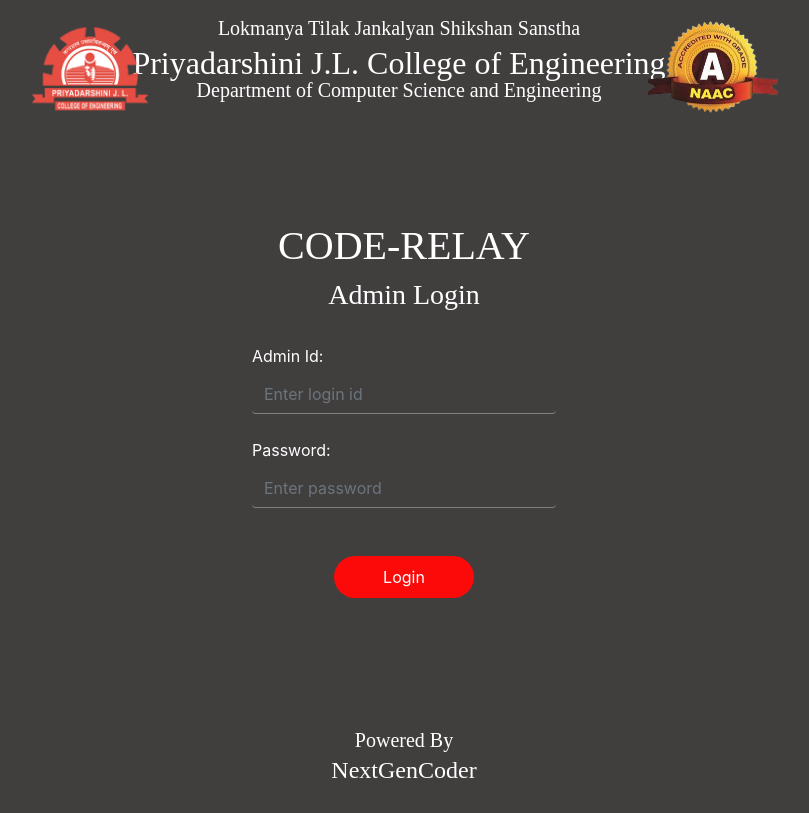
After one commit to NextGen-Coder/CodeHeist, a PHP site: page /admin/adminlogin.php in a window 1280 px wide. The commit adds this page. Shown: the whole page, without its empty margins (236-1045 px from the left). Run offline with PHP 8.4, Linux system fonts and the light colour scheme; some libraries are stand-ins or nearby versions.

Commit message:
admin folder separated

```diff
--- /dev/null
+++ b/admin/adminlogin.php
@@ -0,0 +1,107 @@
+<!DOCTYPE html>
+<html lang="en">
+
+<head>
+    <meta charset="UTF-8">
+    <meta name="viewport" content="width=device-width, initial-scale=1.0">
+    <title>Document</title>
+    <script src="../assets/bootstrap/jquery/dist/jquery.min.js"></script>
+    <link rel="stylesheet" href="../assets/bootstrap/dist/css/bootstrap.min.css">
+    <script src="../assets/bootstrap/dist/js/bootstrap.min.js"></script>
+</head>
+<style>
+    .header {
+        padding: 20px;
+        font-size: 20px;
+        font-family: serifs;
+    }
+
+    .header>p {
+        line-height: 0px;
+    }
+
+    .formdiv {
+        width: 30%;
+        padding: 40px;
+    }
+
+    .inputborder {
+        border: none;
+        border-bottom: 1px solid grey;
+    }
+
+    .inputborder:hover {
+        border: none;
+        border-bottom: 1px solid springgreen;
+    }
+
+    .fontfam {
+        font-family: 'old english';
+    }
+
+    .formbtn {
+        border-radius: 30px;
+        color: white;
+        background: #fc0a0a;
+    }
+
+    .height {
+        height: 90vh;
+    }
+
+    .img1 {
+        position: relative;
+        left: 250px;
+    }
+
+    .img2 {
+        position: relative;
+        right: 250px;
+    }
+</style>
+
+<body style="background: #413e3e">
+    <div class="height">
+        <nav class="nb navbar navbar-expand-md">
+            <img src="../assets/images/clg_logo.png" width="120px" class="img1" alt="">
+            <div class="text-center mx-auto">
+                <ul class="navbar-nav">
+                    <div class="header text-white">
+                        <p>Lokmanya Tilak Jankalyan Shikshan Sanstha</p>
+                        <h2>Priyadarshini J.L. College of Engineering</h2>
+                        <p>Department of Computer Science and Engineering</p>
+                    </div>
+                </ul>
+            </div>
+            <img src="../assets/images/naac_logo.png" width="130px" class="img2" alt="">
+        </nav>
+        <div class="formdiv container ">
+            <div class="row justify-content-center mt-5">
+                <h1 class="text-white fontfam">CODE-RELAY</h1>
+                <h3 class="text-white fontfam">Admin Login</h3>
+            </div>
+            <form action="../controller/AdminLoginController.php" method="POST">
+                <div class="form-group text-white my-4">
+                    <label for="id">Admin Id:</label>
+                    <input name="admin" type="text" style="background: #413e3e"
+                        class="inputborder form-control text-white" id="id" placeholder="Enter login id">
+                </div>
+                <div class="form-group text-white">
+                    <label for="pwd">Password:</label>
+                    <input name="pass" type="password" style="background: #413e3e"
+                        class="inputborder form-control text-white" id="password" placeholder="Enter password">
+                </div>
+
+                <div class="row justify-content-center mt-5">
+                    <button type="submit" class="btn p-2 px-5 formbtn">Login</button>
+                </div>
+            </form>
+        </div>
+    </div>
+    <div class="header text-center text-white justify-content-center">
+        <p>Powered By</p>
+        <h4>NextGenCoder</h4>
+    </div>
+</body>
+
+</html>
--- a/token.php
+++ b/admin/token.php
@@ -7,8 +7,6 @@
     <title>Document</title>
     <script src="assets/bootstrap/jquery/dist/jquery.min.js"></script>
     <link rel="stylesheet" href="assets/bootstrap/dist/css/bootstrap.min.css">
-    <link rel="stylesheet" href="https://maxcdn.bootstrapcdn.com/bootstrap/4.1.3/css/bootstrap.min.css">
-    <script src="https://maxcdn.bootstrapcdn.com/bootstrap/4.1.3/js/bootstrap.min.js"></script>
     <script src="assets/bootstrap/dist/js/bootstrap.min.js"></script>
     <link rel="stylesheet" href="login.css">
 </head>
@@ -54,7 +52,7 @@
         border-radius: 18px;
         color: white;
         padding: 6px 90px;
-        background: ;
+
     }
 
     .container1{
@@ -127,7 +125,7 @@
                 <button type="submit" class="btn p-2 px-5 formbtn">Register</button>
             </div>
             <div class="row justify-content-center mt-3">
-                <button type="submit" class="btn formbtn1 btn-info">Result Section</button>
+                <a type="submit" class="btn formbtn1 btn-info">Result Section</a>
             </div>
         </form>
     </div>
--- a/index.php
+++ b/index.php
@@ -7,8 +7,6 @@
     <title>Document</title>
     <script src="assets/bootstrap/jquery/dist/jquery.min.js"></script>
     <link rel="stylesheet" href="assets/bootstrap/dist/css/bootstrap.min.css">
-    <link rel="stylesheet" href="https://maxcdn.bootstrapcdn.com/bootstrap/4.1.3/css/bootstrap.min.css">
-    <script src="https://maxcdn.bootstrapcdn.com/bootstrap/4.1.3/js/bootstrap.min.js"></script>
     <script src="assets/bootstrap/dist/js/bootstrap.min.js"></script>
     <link rel="stylesheet" href="login.css">
 </head>
@@ -98,10 +96,10 @@
     </div>
 <div class="button1">
     <div class="row justify-content-center">
-     <button class="btn button ">Log In As Admin</button>
+     <a href="./admin/adminlogin.php"><button class="btn button ">Log In As Admin</button></a>
     </div><br>
     <div class="row mx-auto justify-content-center">
-     <button class="btn button ">Log In As User</button>
+     <a href="./login.php"><button class="btn button ">Log In As User</button></a>
     </div>
 </div>
     <div class="header text-center text-white justify-content-center footerr">
```
Also changed, not shown: controller/AdminLoginController.php (added, +10 -0 lines), model/AdminModel.php (+36 -0 lines), admin/adminDash.php (renamed from adminDash.php), admin/results.php (renamed from results/results.php).
